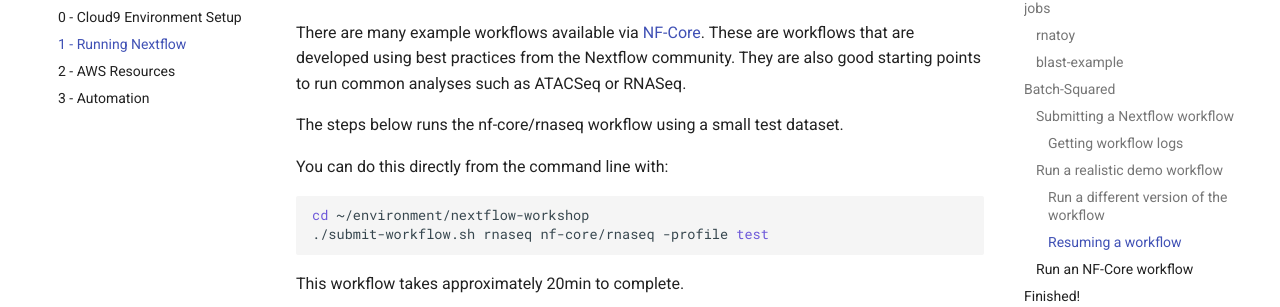
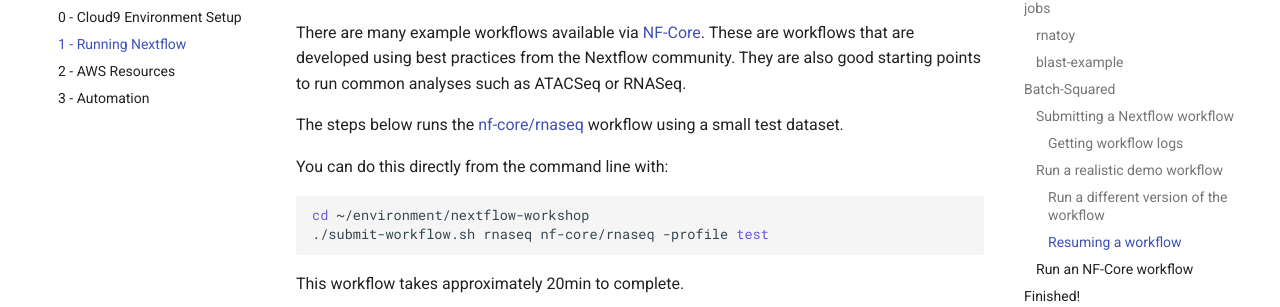
Before and after one commit to aws-samples/aws-genomics-nextflow-workshop, an MkDocs documentation site: the page built from docs/modules/module-1__running-nextflow.md, in a window 1280 px wide and 900 px high, scrolled down 8543 px. Shown: the part 145-452 px from the top of the window. Built offline with MkDocs 1.6.1 and Material for MkDocs 9.7.7, drawn with Linux system fonts in a browser that asks for light colours; part of the change alters nothing that is shown.

```diff
--- a/docs/modules/module-1__running-nextflow.md
+++ b/docs/modules/module-1__running-nextflow.md
@@ -334,7 +334,7 @@ You can get the session-name or session-id from the logs for a previous run of t
 
 There are many example workflows available via [NF-Core](https://nf-co.re).  These are workflows that are developed using best practices from the Nextflow community.  They are also good starting points to run common analyses such as ATACSeq or RNASeq.
 
-The steps below runs the nf-core/rnaseq workflow using a small test dataset.
+The steps below runs the [nf-core/rnaseq](https://nf-co.re/rnaseq) workflow using a small test dataset.
 
 You can do this directly from the command line with:
 
```
